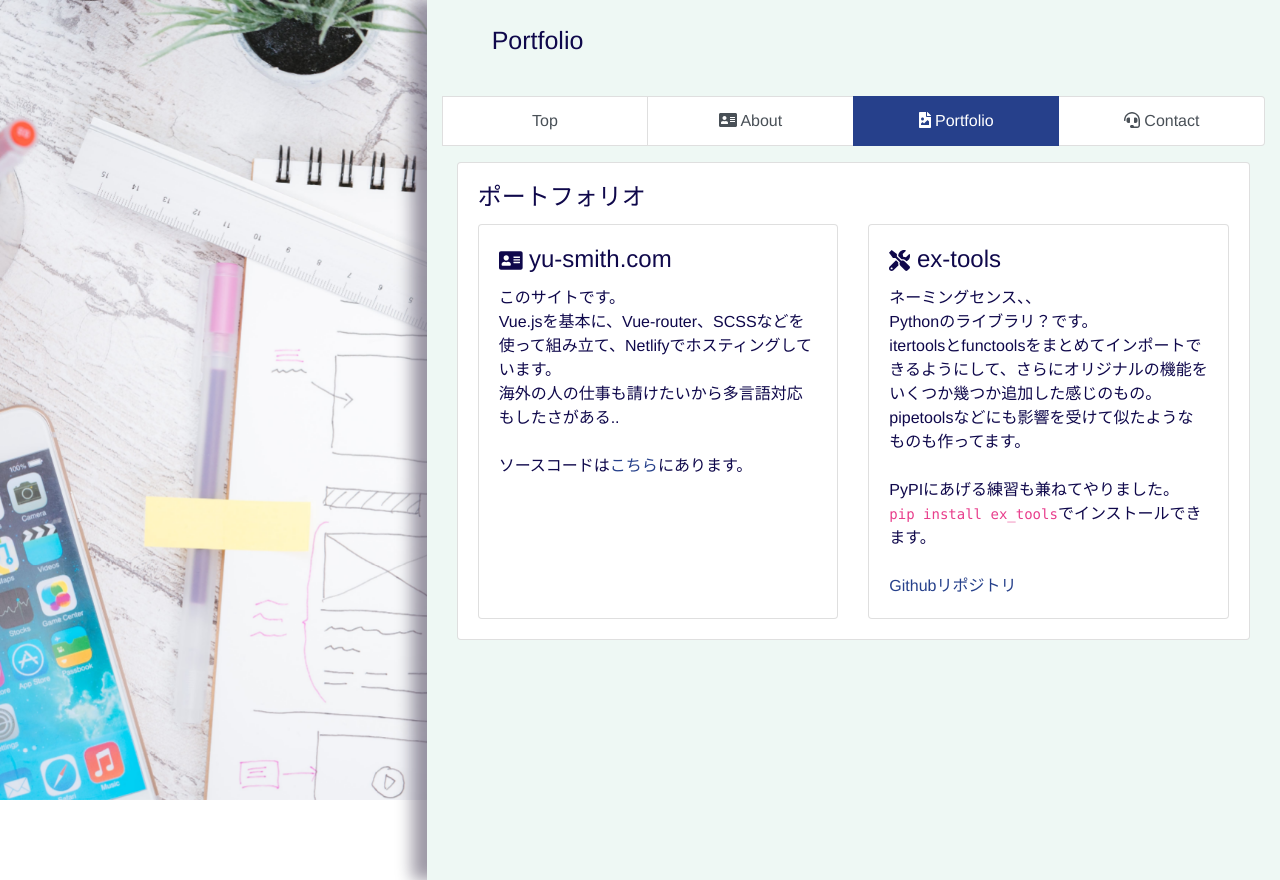
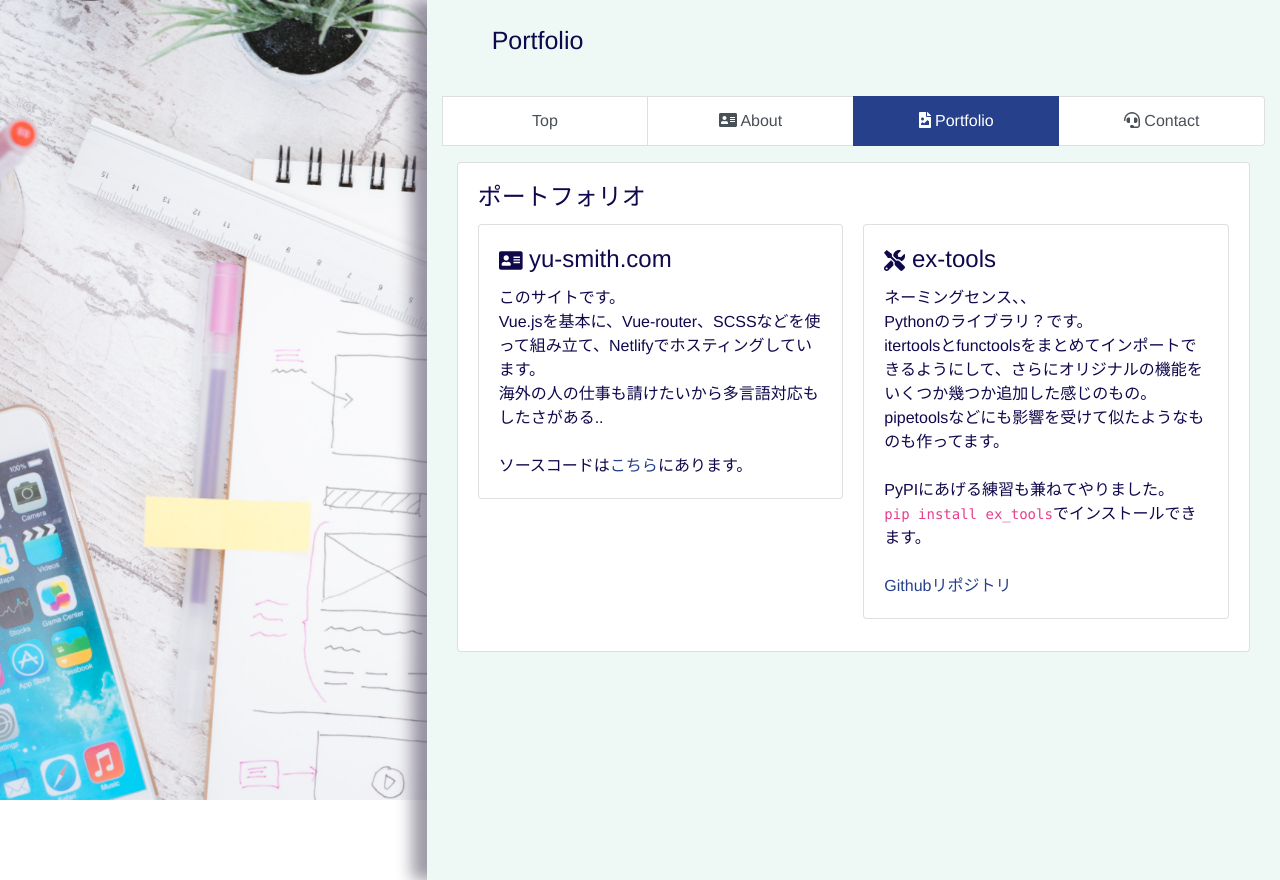
Before and after one commit to yu-ichiro/yu-smith-portfolio, a Vue app: page /portfolio in a window 1280 px wide. Built offline with nearby package versions, Linux system fonts and the light colour scheme.

Commit message:
[remove] portfolio deck

```diff
--- a/src/pages/Portfolio.vue
+++ b/src/pages/Portfolio.vue
@@ -4,7 +4,7 @@
             <b-card-title>
                 ポートフォリオ
             </b-card-title>
-            <b-card-group deck columns class="item-list">
+            <b-card-group columns class="item-list">
                 <b-card>
                     <b-card-title>
                         <font-awesome-icon icon="address-card" size="sm"/>
```
